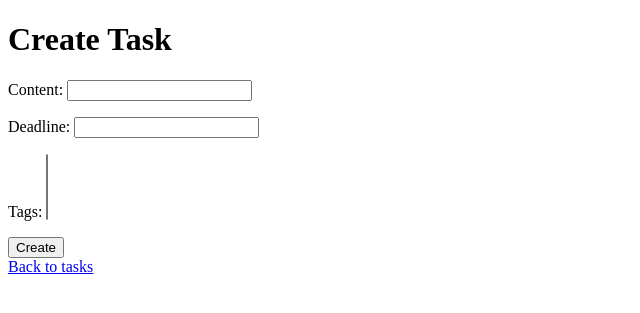
After one commit to RodionDem/task-tracker, a Django app: page /tasks/create/ in a window 1280 px wide. The commit adds this page. Shown: the top 313 px of the page, without its empty margins (0-640 px from the left). Run offline with Django 5.2, Linux system fonts and the light colour scheme; data that the repository does not hold is empty.

Commit message:
Add task creation button and improve task list template

```diff
--- a/tasks/urls.py
+++ b/tasks/urls.py
@@ -3,4 +3,5 @@ from . import views
 
 urlpatterns = [
     path("", views.TaskListView.as_view(), name="task-list"),
+    path("tasks/create/", views.TaskCreateView.as_view(), name="task-create"),
 ]
--- a/tasks/views.py
+++ b/tasks/views.py
@@ -1,4 +1,5 @@
-from django.views.generic import ListView
+from django.urls import reverse_lazy
+from django.views.generic import ListView, CreateView
 from .models import Task
 
 
@@ -6,3 +7,10 @@ class TaskListView(ListView):
     model = Task
     template_name = "tasks/task_list.html"
     context_object_name = "task_list"
+
+
+class TaskCreateView(CreateView):
+    model = Task
+    fields = ["content", "deadline", "tags"]
+    template_name = "tasks/task_form.html"
+    success_url = reverse_lazy("task-list")
--- /dev/null
+++ b/templates/tasks/task_form.html
@@ -0,0 +1,19 @@
+<!DOCTYPE html>
+<html>
+<head>
+    <title>Create Task</title>
+</head>
+<body>
+
+<h1>Create Task</h1>
+
+<form method="post">
+    {% csrf_token %}
+    {{ form.as_p }}
+    <button type="submit">Create</button>
+</form>
+
+<a href="{% url 'task-list' %}">Back to tasks</a>
+
+</body>
+</html>
```
Also changed, not shown: templates/tasks/task_list.html (+5 -3 lines).
